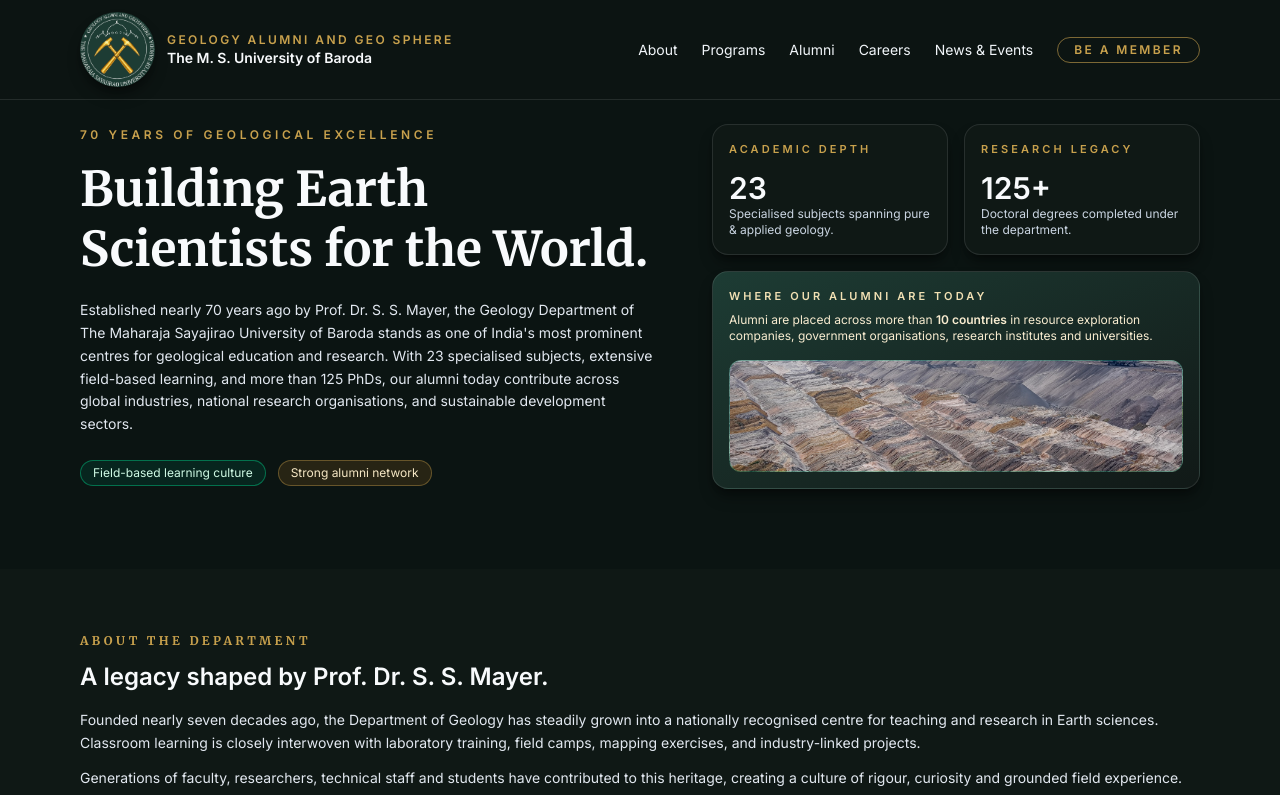
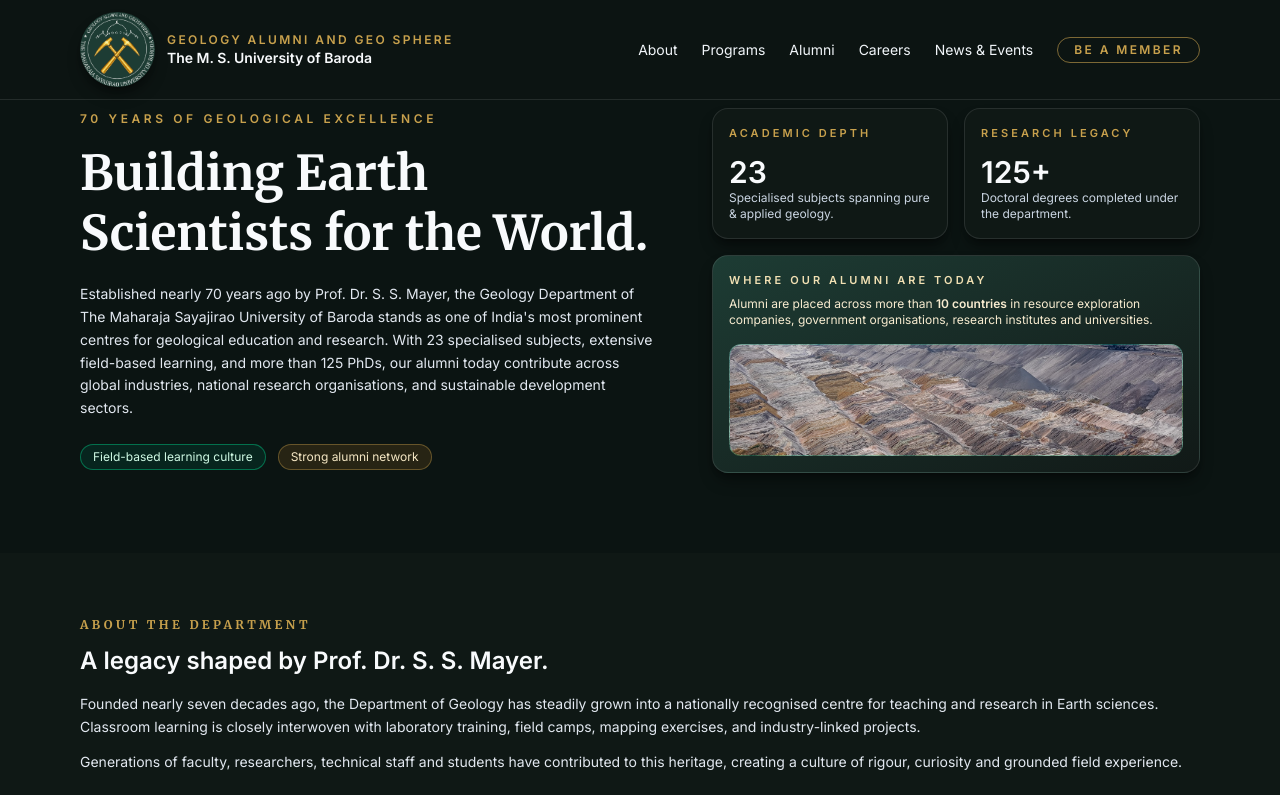
Before and after one commit to gauravhaldar/geology, a Next.js app: page / in a window 1280 px wide. Shown: the top 795 px of the page. Built offline with nearby package versions, Linux system fonts and the light colour scheme.

Commit message:
padding 2

```diff
--- a/components/Hero.js
+++ b/components/Hero.js
@@ -1,6 +1,6 @@
 export default function Hero() {
   return (
-    <section className="relative overflow-hidden bg-[#0b1412] pb-20 pt-6 text-slate-100">
+    <section className="relative overflow-hidden bg-[#0b1412] pb-20 pt-2 text-slate-100">
       <div className="pointer-events-none absolute inset-0 bg-[radial-gradient(circle_at_top,_rgba(200,161,77,0.22),_transparent_55%),_radial-gradient(circle_at_bottom,_rgba(29,60,52,0.9),_#050908)] opacity-90" />
       <div className="relative mx-auto flex max-w-6xl flex-col gap-10 px-4 md:flex-row md:items-center md:gap-14">
         <div className="max-w-xl">
```
